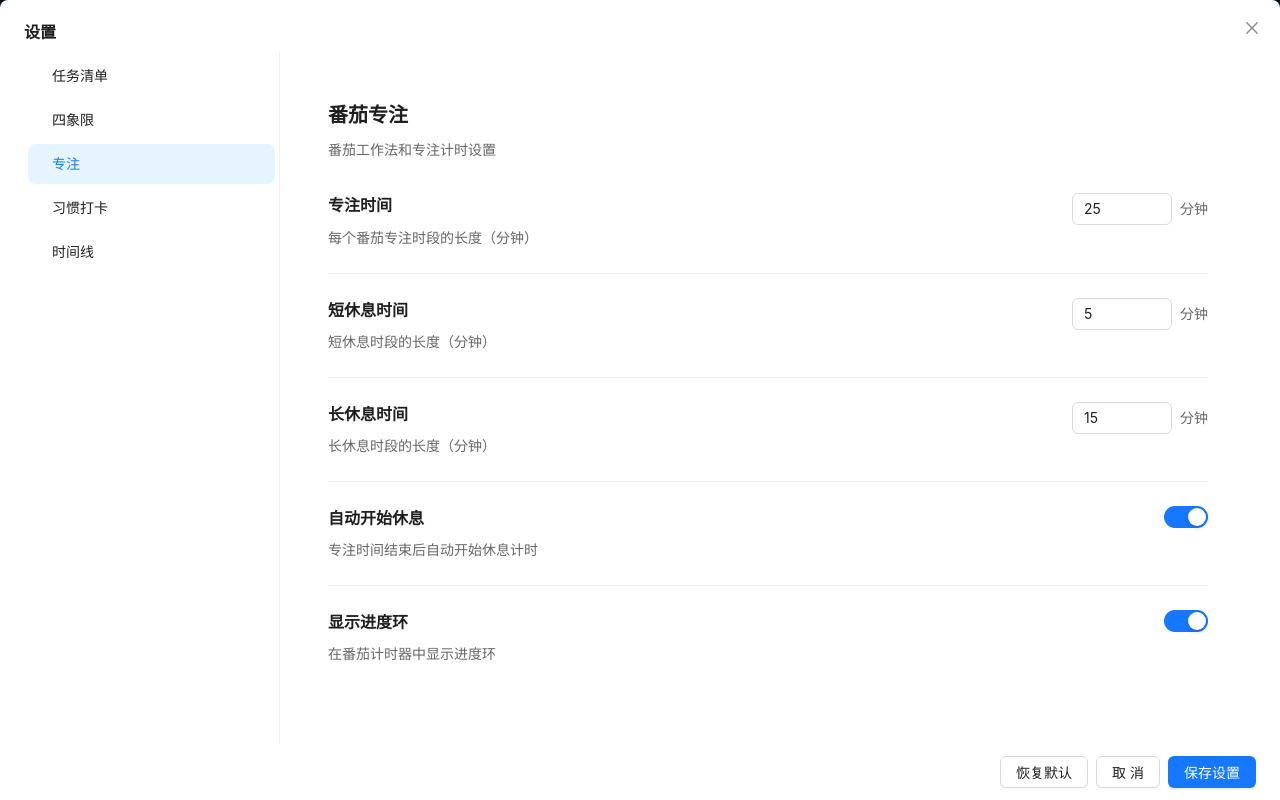
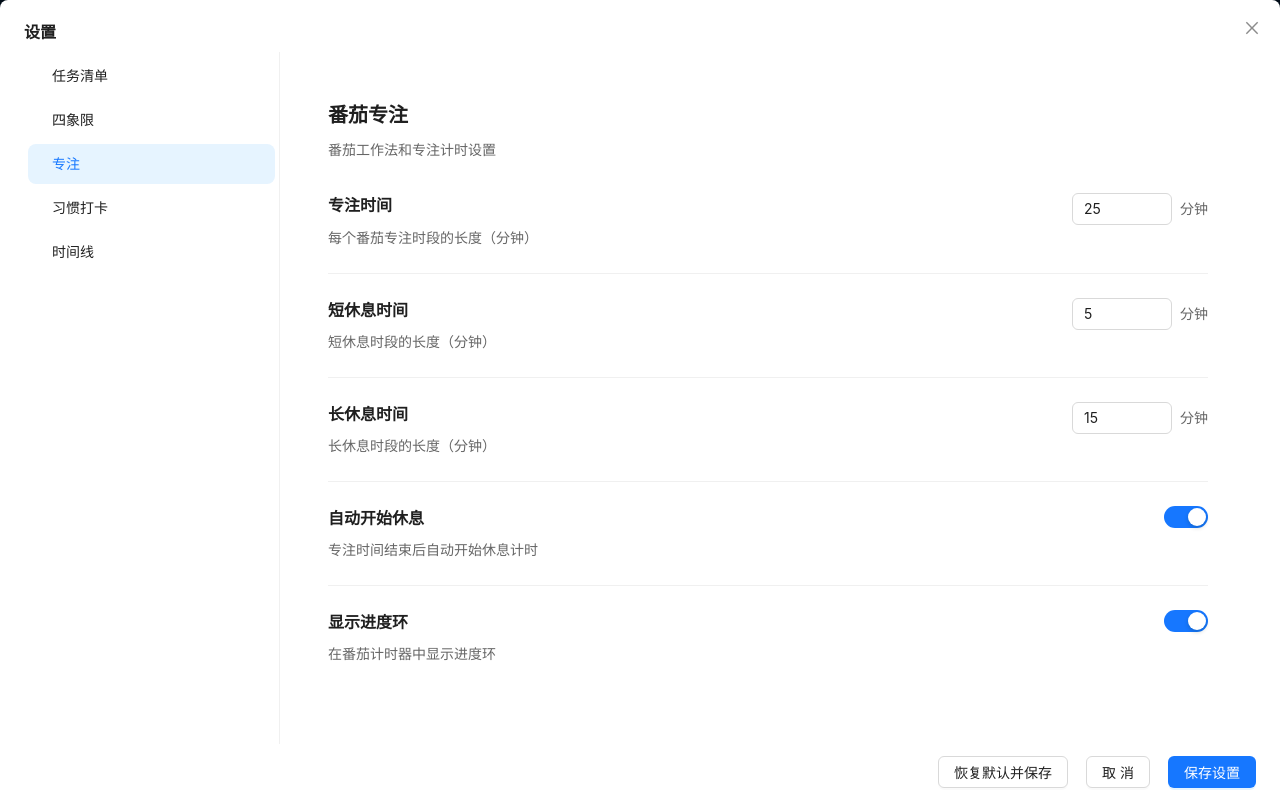
Before and after one commit to vfrwh/TodoTickList, a React (Vite) app: page /settings/focus in a window 1280 px wide. Built offline with nearby package versions, Linux system fonts and the light colour scheme.

Commit message:
修复恢复默认设置按钮

```diff
--- a/src/pages/Settings/Focus/index.tsx
+++ b/src/pages/Settings/Focus/index.tsx
@@ -28,6 +28,7 @@ const FocusSettings = () => {
 
     handleReset: () => {
       form.setFieldsValue(defaultValues)
+      dispatch(setDefaultValues(defaultValues))
     }
   }))
 
--- a/src/pages/Settings/index.tsx
+++ b/src/pages/Settings/index.tsx
@@ -20,7 +20,6 @@ function Settings() {
   };
 
   const handleCancel = () => {
-    console.log('设置已取消');
     handleClose();
   };
 
@@ -31,6 +30,7 @@ function Settings() {
   const handleReset = () => {
     formRef.current?.handleReset()
     message.success('已恢复默认设置')
+    handleClose();
   }
 
   return (
@@ -41,7 +41,7 @@ function Settings() {
       onCancel={handleCancel}
       footer={[
         <Button key="reset" onClick={handleReset}>
-          恢复默认
+          恢复默认并保存
         </Button>,
         <Button key="cancel" onClick={handleCancel}>
           取消
@@ -63,6 +63,11 @@ function Settings() {
           padding: 0,
           margin: 0,
           overflow: 'hidden',
+        },
+        footer: {
+          gap:'10px',
+          display: 'flex',
+          justifyContent: 'flex-end'
         }
       }}
     >
--- a/src/pages/TimeLine/index.tsx
+++ b/src/pages/TimeLine/index.tsx
@@ -51,9 +51,9 @@ function TimeLine() {
             </Button>
           }
           style={{
-            width: 1000,
-            // height: '80%',
+            width: 1200,
             margin: '0 auto',
+            marginTop: '-1.55%',
             boxShadow: '0 4px 8px rgba(0,0,0,0.1)',
           }}
         >
```
